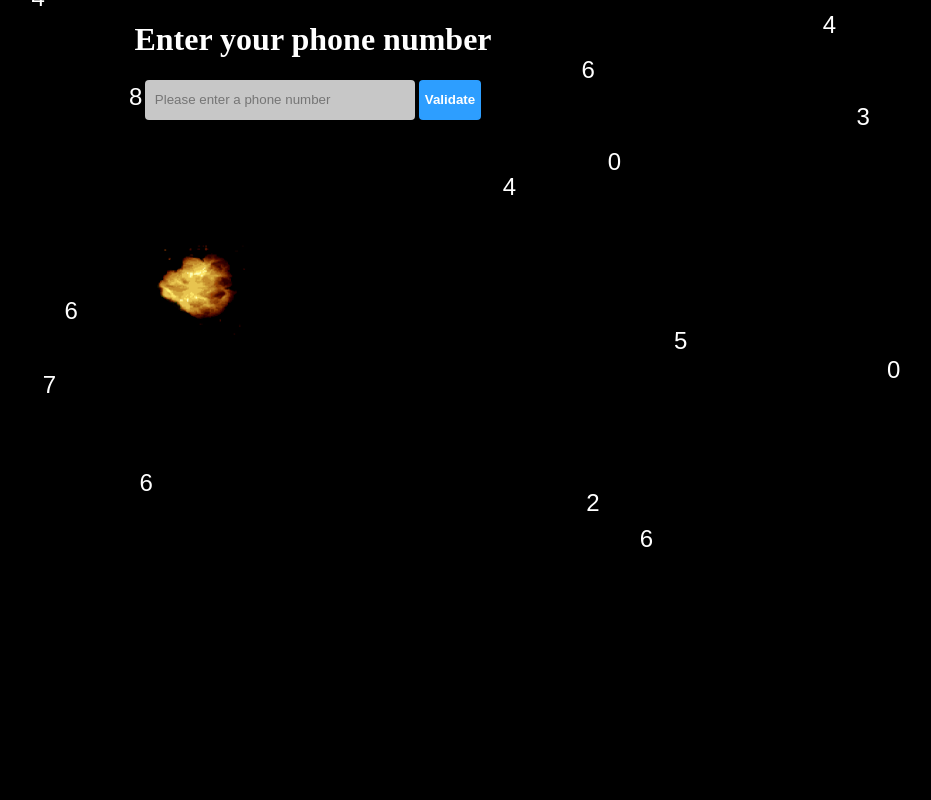
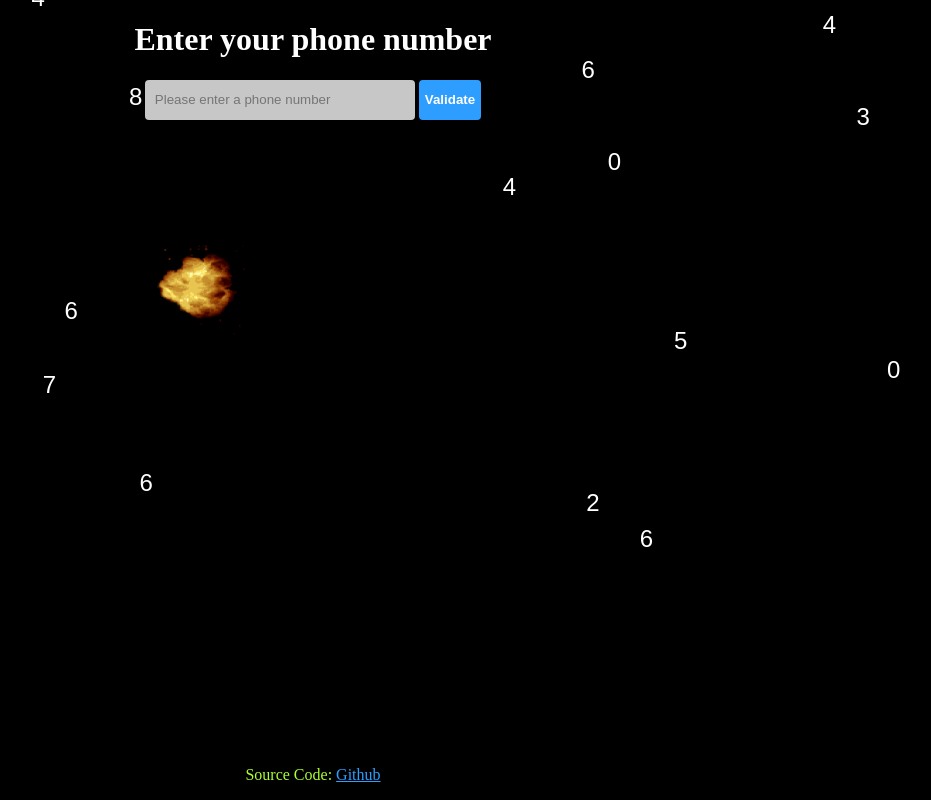
Before and after one commit to veegishx/next-gen-phone-input, a plain HTML site: page index.html in a window 1280 px wide. Shown: the whole page, without its empty margins (327-1258 px from the left). Drawn offline with Linux system fonts and the light colour scheme.

Commit message:
fix: Add link to repo

```diff
--- a/index.html
+++ b/index.html
@@ -65,6 +65,15 @@
       .error {
         color: red;
       }
+      .links {
+        display: flex;
+        justify-content: center;
+        align-items: center;
+        left: 0;
+        right: 0;
+        bottom: 0;
+        position: fixed;
+      }
     </style>
   </head>
   <body>
@@ -83,6 +92,16 @@
         </div>
       </form>
       <p id="result"></p>
+    </div>
+    <div class="links">
+      <p style="color: greenyellow">
+        Source Code:
+        <a
+          style="color: #2d9eff"
+          href="https://github.com/veegishx/next-gen-phone-input"
+          >Github</a
+        >
+      </p>
     </div>
     <script>
       const input = document.querySelector("input");
```
